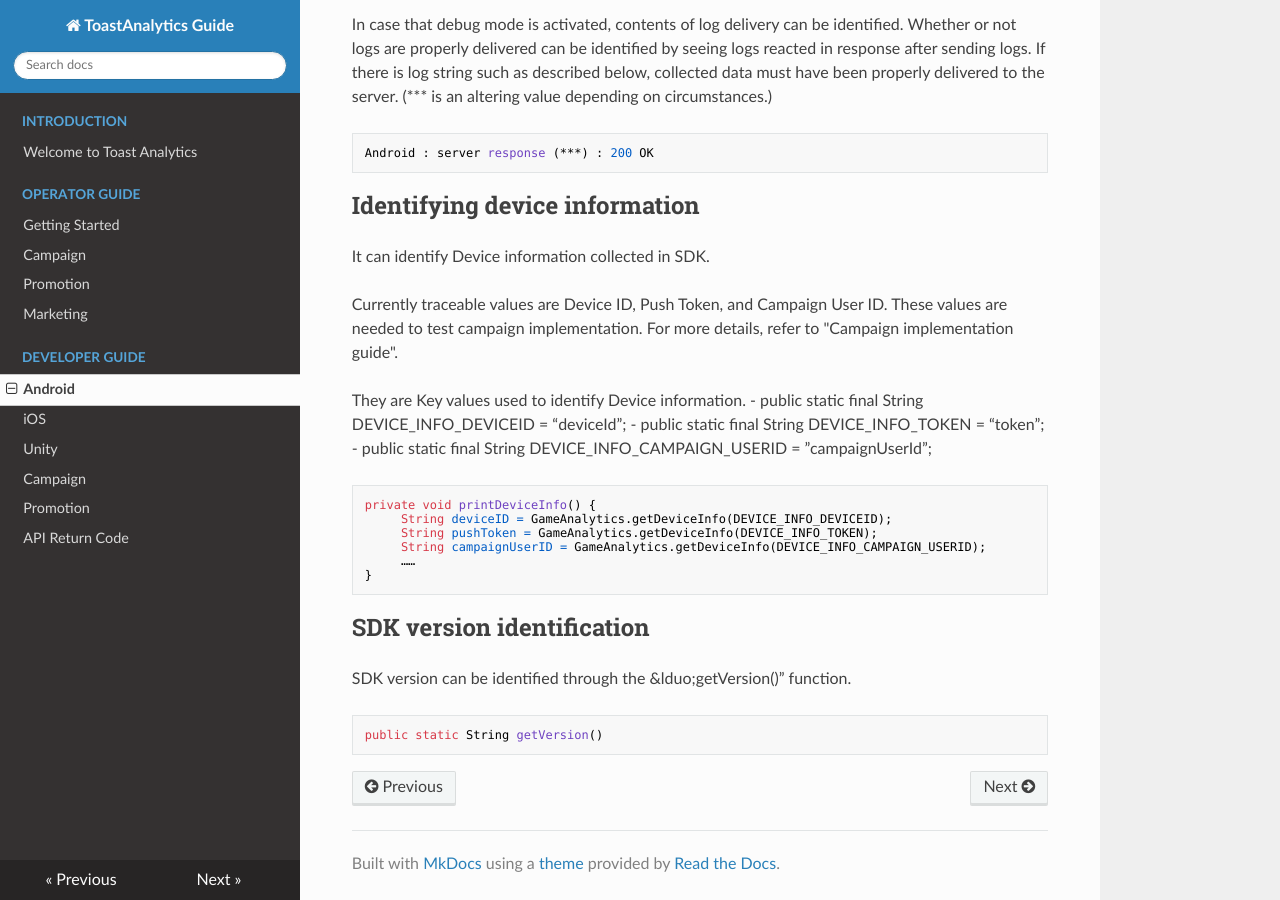
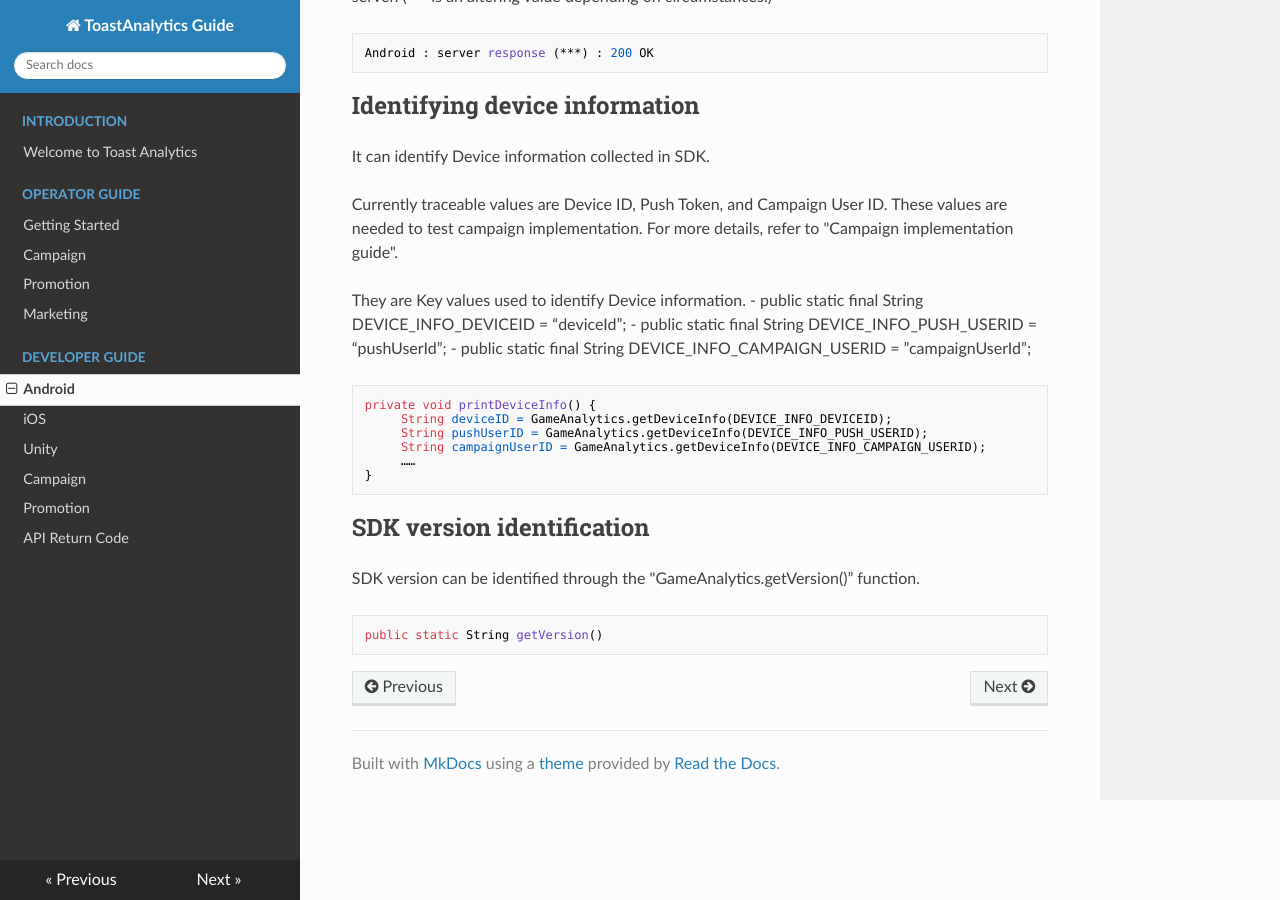
Before and after one commit to ToastAnalytics/ToastAnalytics_EN, an MkDocs documentation site: the page built from docs/Developer/4. Android Developer Guide.md, in a window 1280 px wide and 900 px high, scrolled down 15803 px. Built offline with MkDocs 1.6.1, drawn with Linux system fonts in a browser that asks for light colours; nearby versions of some CDN libraries; old or Windows-style settings are respelled for this version of MkDocs; some of the changed text lies outside the part shown.

Commit message:
Update 4. Android Developer Guide.md

````diff
--- a/docs/Developer/4. Android Developer Guide.md
+++ b/docs/Developer/4. Android Developer Guide.md
@@ -39,8 +37,6 @@ In Analytics SDK, use the following Permission.
 ```xml
 <!-- use for Terminal Modem Status (ex. Network Operator’s Name) reference. -->
 <uses-permission android:name="android.permission.READ_PHONE_STATE"/>
-<!-- Authority to use external storage. Non Transmission, internally used for data cash -->
-<uses-permission android:name="android.permission.WRITE_EXTERNAL_STORAGE"/>
 <uses-permission android:name="android.permission.ACCESS_NETWORK_STATE"/>
 <uses-permission android:name="android.permission.ACCESS_WIFI_STATE"/>
 <uses-permission android:name="android.permission.INTERNET" />
@@ -493,12 +489,12 @@ Therefore, CampaignListener should be implemented to receive Campaign informatio
 
 ```java
 public interface CampaignListener {
-    void OnCampaignVisibilityChanged(String adspaceName, bool show);
-    void OnCampaignLoadSuccess(String adspaceName);
-    void OnCampaignLoadFail(String adspaceName, int errorCode, String errorMessage);
-    void OnMissionComplete(List<String> missionList);
-    void OnCampaignClick(String callbackInfo);
-    void OnPromotionVisibilityChanged(bool show);
+    void onCampaignVisibilityChanged(String adspaceName, bool show);
+    void onCampaignLoadSuccess(String adspaceName);
+    void onCampaignLoadFail(String adspaceName, int errorCode, String errorMessage);
+    void onMissionComplete(List<String> missionList);
+    void onCampaignClick(String callbackInfo);
+    void onPromotionVisibilityChanged(bool show);
 }
 ```
 
@@ -517,30 +513,30 @@ Register implemented CampaignListener through setCampaignListener.
 function setListener() {
   ……
   GameAnalytics.setCampaignListener(new MyCampaignListener() {
-    public void OnCampaignVisibilityChanged(string adspaceName, bool show) {
+    public void onCampaignVisibilityChanged(string adspaceName, bool show) {
       ……
     }
 
-    public void OnCampaignLoadSuccess(string adspaceName) {
+    public void onCampaignLoadSuccess(string adspaceName) {
       // for Debugging
     }
 
-    public void OnCampaignLoadFail(string adspaceName, int errorCode, string errorMessage) {
+    public void onCampaignLoadFail(string adspaceName, int errorCode, string errorMessage) {
       // for Debugging
     }
 
-    public void OnMissionComplete(List<string> missionList) {
+    public void onMissionComplete(List<string> missionList) {
       // in missionList String, key/value is provided as info fitment numerator‘|’.
       // with this value, reward is provided to users after verifying in the promotion server
       // through the game server.
     }
 
-    void OnCampaignClick(string callbackInfo) {
+    void onCampaignClick(string callbackInfo) {
       // If you select a link type to Deeplink. analyticsDidCampaignClick is a callback passing registered string.
       // Refer to the received string, It handles any action in the game
     }
 
-    public void OnPromotionVisibilityChanged(bool show) {
+    public void onPromotionVisibilityChanged(bool show) {
       // When Promotion View is opened, show is passed to true.
       // When show is true, lowering game rendering performance is possible.
       // In contrast, when show is false, game rendering can be retrieved.
@@ -700,20 +696,20 @@ Currently traceable values are Device ID, Push Token, and Campaign User ID. Thes
 
 They are Key values used to identify Device information.
 - public static final String DEVICE_INFO_DEVICEID = “deviceId”;
-- public static final String DEVICE_INFO_TOKEN = “token”;
+- public static final String DEVICE_INFO_PUSH_USERID = “pushUserId”;
 - public static final String DEVICE_INFO_CAMPAIGN_USERID = ”campaignUserId”;
 
 ```java
 private void printDeviceInfo() {
      String deviceID = GameAnalytics.getDeviceInfo(DEVICE_INFO_DEVICEID);
-     String pushToken = GameAnalytics.getDeviceInfo(DEVICE_INFO_TOKEN);
+     String pushUserID = GameAnalytics.getDeviceInfo(DEVICE_INFO_PUSH_USERID);
      String campaignUserID = GameAnalytics.getDeviceInfo(DEVICE_INFO_CAMPAIGN_USERID);
      ……
 }
 ```
 
 ## SDK version identification
-SDK version can be identified through the &lduo;getVersion()” function.
+SDK version can be identified through the "GameAnalytics.getVersion()” function.
 
 ```java
 public static String getVersion()
````
Also changed, not shown: other parts of docs/Developer/4. Android Developer Guide.md (+1 -3 lines).
